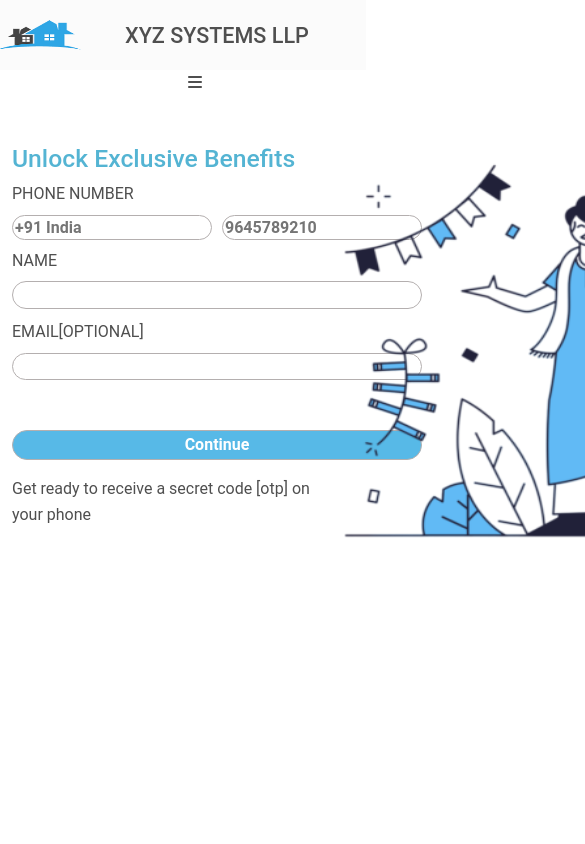
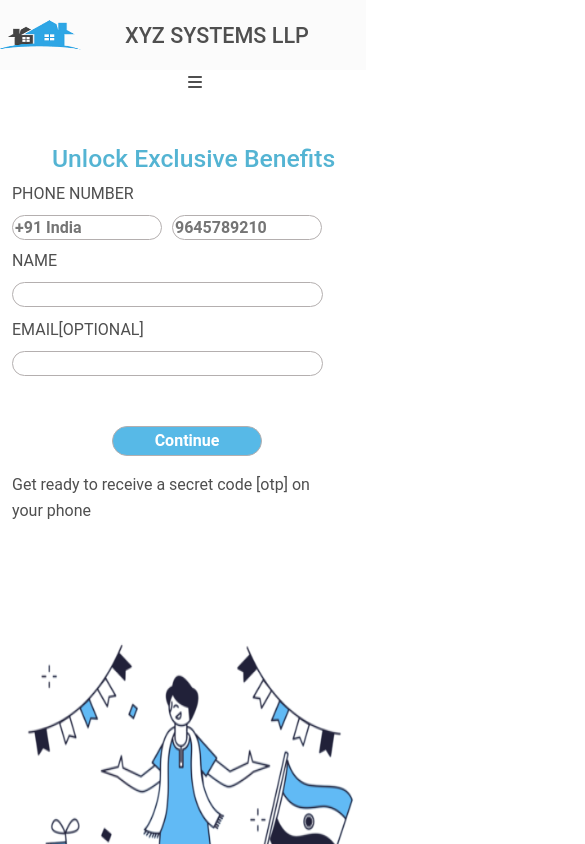
Before and after one commit to Noora2809/company-app, a React (Create React App) app: page /exclusive in a window 390 px wide. Shown: the top 844 px of the page, 585 px wide, since content can reach past the window. Built offline with nearby package versions, Linux system fonts and the light colour scheme.

Commit message:
Modified

```diff
--- a/src/App.css
+++ b/src/App.css
@@ -126,8 +126,13 @@
 
 .celeb-img img{
   margin-left: -150px;
-  margin-top: -50px
+  margin-top: -50px;
+  width: 800px;
+  height: 500px;
+
 }
+
+
 
 @media (max-width: 400px) {
   body{
@@ -201,5 +206,54 @@
 
 
 
+/* exclusive */
+
+.text-info{
+  width: 311px;
+  margin-left: 40px;
+}
+
+.phone{
+  width: 20px;
+}
+.form label{
+text-align: center;
+}
+
+.phone-input input{
+  height: 25px;
+  width: 150px;
+}
+.name input{
+  height: 25px;
+  width: 311px;
+}
+.email input{
+  height: 25px;
+  width: 311px;
+}
+
+.container .row .col-6{
+  display: flex;
+  flex-direction: column;
+}
+
+.celeb-img img {
+  margin-top: 430px;
+  margin-left: -270px;
+  width: 500px;
 
 }
+
+.continue {
+  height: 30px;
+  width: 150px;
+  margin-left: 100px;
+
+}
+
+.end-para{
+  width: 311px;
+}
+
+}
--- a/src/Components/Exclusive.jsx
+++ b/src/Components/Exclusive.jsx
@@ -7,7 +7,7 @@ const Exclusive = () => {
       <div className="container">
         <div className="row mt-5">
           <div className="col-6">
-            <div className="">
+            <div className="ex-head">
             <h2 className="text-info">Unlock Exclusive Benefits</h2>
             </div>
             <div className="form">
@@ -31,10 +31,10 @@ const Exclusive = () => {
             <div className="button mb-3">
             <button className="continue">Continue</button>
           </div>
-          <p>Get ready to receive a secret code [otp] on your phone</p>
+          <p className="end-para">Get ready to receive a secret code [otp] on your phone</p>
           </div>
           <div className="col-6 celeb-img">
-            <img src={celebImg}  alt="" width={'800px'} height={'500px'} />
+            <img src={celebImg}  alt=""  />
           </div>
         </div>
       </div>
```
